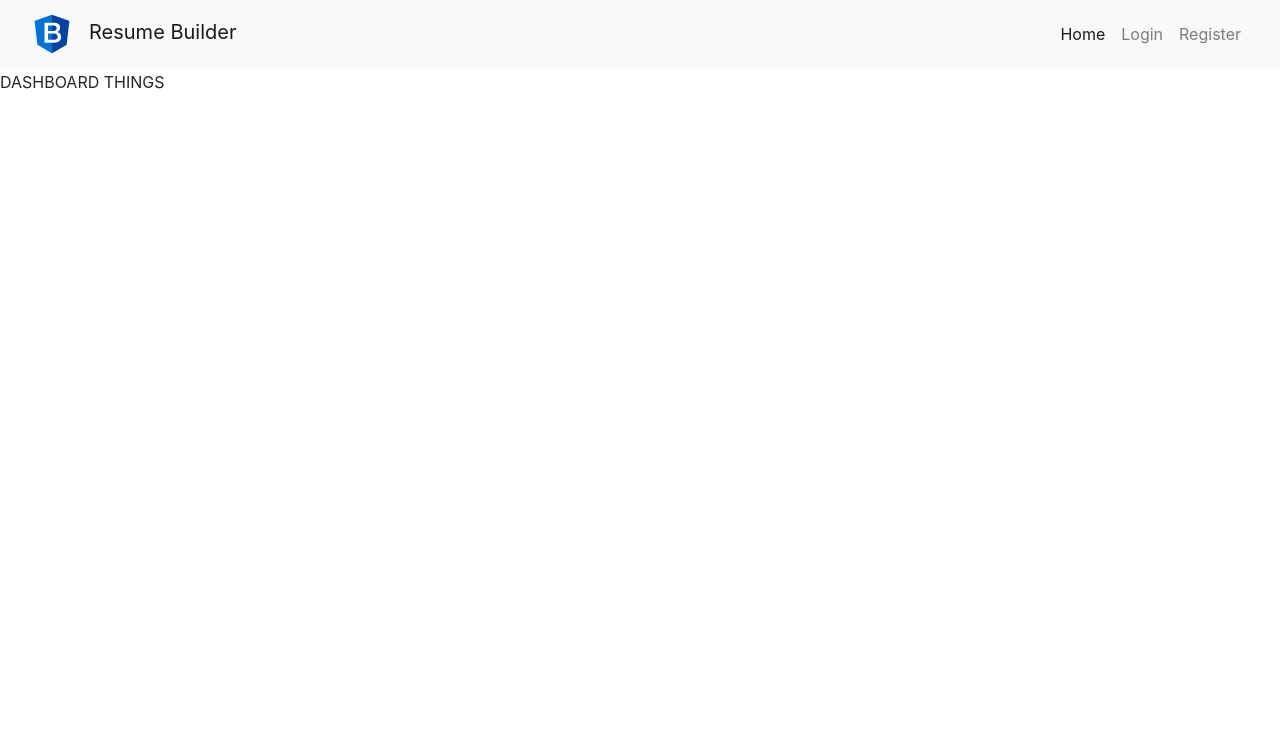
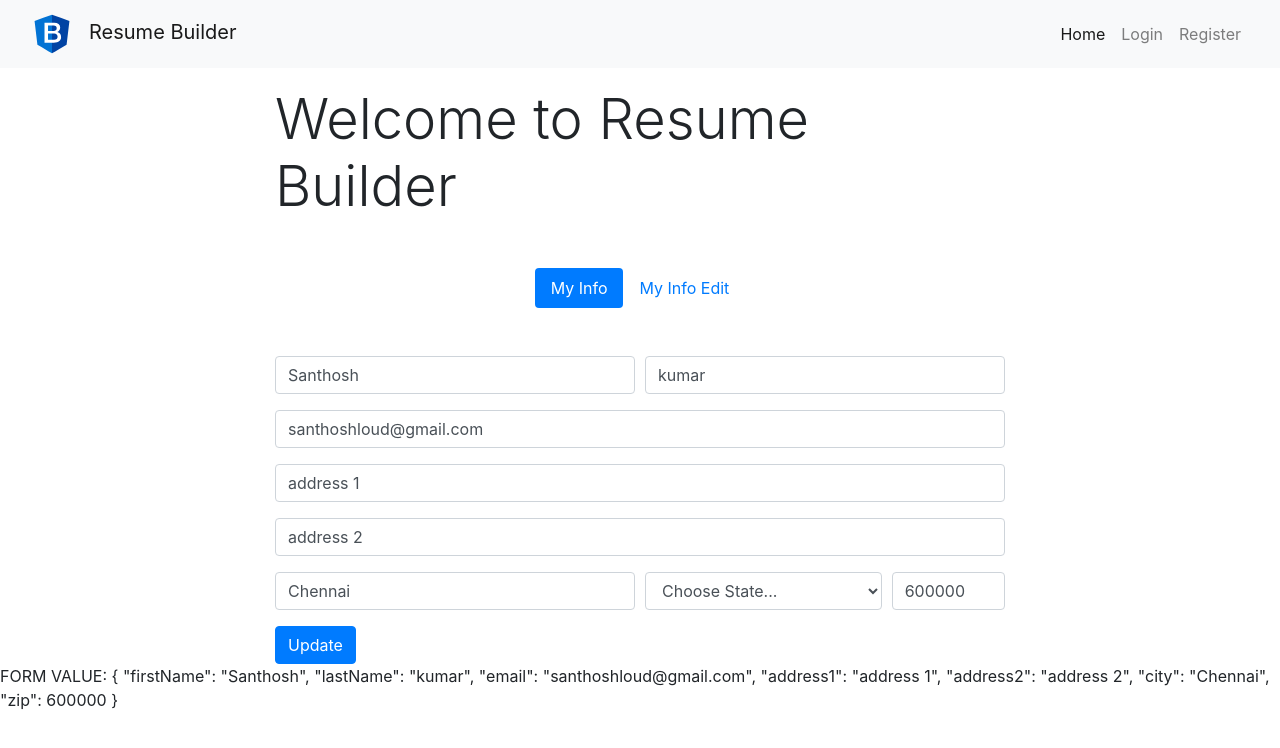
Before and after one commit to santhosh17s/resumebuilder, an Angular app: page /pages/dashboard in a window 1280 px wide. Shown: the top 748 px of the page. Built offline with nearby package versions, Linux system fonts and the light colour scheme.

Commit message:
form update

```diff
--- a/src/app/pages/auth/login/login.component.html
+++ b/src/app/pages/auth/login/login.component.html
@@ -1,3 +1,25 @@
-<p>
-  login works!
-</p>
+
+<div class="container">
+  <div class="row justify-content-md-center">
+    <div class="col-sm-8 col-md-4">
+        <form>
+          <div class="form-group">
+            <label for="exampleInputEmail1">User Name</label>
+            <input type="email" class="form-control" id="exampleInputEmail1" aria-describedby="emailHelp" placeholder="Enter email">
+            <small id="emailHelp" class="form-text text-muted">We'll never share your email with anyone else.</small>
+          </div>
+          <div class="form-group">
+            <label for="exampleInputPassword1">Password</label>
+            <input type="password" class="form-control" id="exampleInputPassword1" placeholder="Password">
+          </div>
+          <div class="form-check">
+            <label class="form-check-label">
+              <input type="checkbox" class="form-check-input">
+              Remember me
+            </label>
+          </div>
+          <button type="submit" class="btn btn-primary">Log In</button>
+        </form>
+      </div>
+  </div>
+</div>
--- a/src/app/pages/auth/register/register.component.html
+++ b/src/app/pages/auth/register/register.component.html
@@ -1,3 +1,52 @@
-<p>
-  register works!
-</p>
+
+<div class="container">
+  <div class="row justify-content-md-center">
+    <div class="col-sm-8 col-md-4">
+        <form>
+            <div class="form-row">
+              <div class="form-group col-md-6">
+                <label for="inputEmail4">Email</label>
+                <input type="email" class="form-control" id="inputEmail4" placeholder="Email">
+              </div>
+              <div class="form-group col-md-6">
+                <label for="inputPassword4">Password</label>
+                <input type="password" class="form-control" id="inputPassword4" placeholder="Password">
+              </div>
+            </div>
+            <div class="form-group">
+              <label for="inputAddress">Address</label>
+              <input type="text" class="form-control" id="inputAddress" placeholder="1234 Main St">
+            </div>
+            <div class="form-group">
+              <label for="inputAddress2">Address 2</label>
+              <input type="text" class="form-control" id="inputAddress2" placeholder="Apartment, studio, or floor">
+            </div>
+            <div class="form-row">
+              <div class="form-group col-md-6">
+                <label for="inputCity">City</label>
+                <input type="text" class="form-control" id="inputCity">
+              </div>
+              <div class="form-group col-md-4">
+                <label for="inputState">State</label>
+                <select id="inputState" class="form-control">
+                  <option selected>Choose...</option>
+                  <option>...</option>
+                </select>
+              </div>
+              <div class="form-group col-md-2">
+                <label for="inputZip">Zip</label>
+                <input type="text" class="form-control" id="inputZip">
+              </div>
+            </div>
+            <div class="form-group">
+              <div class="form-check">
+                <label class="form-check-label">
+                  <input class="form-check-input" type="checkbox"> Check me out
+                </label>
+              </div>
+            </div>
+            <button type="submit" class="btn btn-primary">Register</button>
+          </form>
+    </div>
+  </div>
+</div>
--- a/src/app/pages/dashboard/dashboard.component.html
+++ b/src/app/pages/dashboard/dashboard.component.html
@@ -1,3 +1,65 @@
+
+<div class="container">
+        <div class="row justify-content-md-center">
+          <div class="col-sm-8 col-md-8">
+
+                <h1 class="display-4 my-3">Welcome to Resume Builder</h1>
+
+                <ul class="nav nav-pills justify-content-center my-5">
+                    <li class="nav-item"><a href="" class="nav-link active">My Info</a></li>
+                    <li class="nav-item"><a href="" class="nav-link">My Info Edit</a></li>
+                </ul>
 
 
-<p>DASHBOARD THINGS</p>
+                <form #userForm="ngForm" (ngSubmit)="userSubmit()">
+                        <div class="form-row">
+                                <div class="col">
+                                  <div class="form-group"><input  type="text" class="form-control" placeholder="First name" #firstName="ngModel" [(ngModel)]="user.firstName" name="firstName" required>
+                                    <p *ngIf="firstName.invalid" class="warning">Name is required</p>
+                                  </div>
+                                </div>
+                                <div class="col">
+                                  <div class="form-group"><input  type="text" class="form-control" placeholder="Last name" #lastName="ngModel" [(ngModel)]="user.lastName" name="lastName" required>
+                                    <p *ngIf="lastName.invalid"  class="warning">Name is required</p></div>
+                                </div>
+                              </div>
+
+                          <div class="form-group">
+                            <!-- <label for="inputEmail4">Email</label> -->
+                            <input [(ngModel)]="user.email" name="email" type="email" class="form-control" id="inputEmail4" placeholder="Email">
+                          </div>
+
+                        <div class="form-group">
+                          <!-- <label for="inputAddress">Address</label> -->
+                          <input [(ngModel)]="user.address1" name="address1" type="text" class="form-control" id="inputAddress" placeholder="Address 1">
+                        </div>
+                        <div class="form-group">
+                              <input [(ngModel)]="user.address2" name="address2" type="text" class="form-control" id="inputAddress2" placeholder="Address 2">
+                        </div>
+                        <div class="form-row">
+                          <div class="form-group col-md-6">
+                            <!-- <label for="inputCity">City</label> -->
+                            <input [(ngModel)]="user.city" name="city" type="text" class="form-control" id="inputCity" placeholder="City">
+                          </div>
+                          <div class="form-group col-md-4">
+                            <!-- <label for="inputState">State</label> -->
+                            <select id="inputState" class="form-control">
+                              <option selected>Choose State...</option>
+                              <option>...</option>
+                            </select>
+                          </div>
+                          <div class="form-group col-md-2">
+                            <!-- <label for="inputZip">Zip</label> -->
+                            <input [(ngModel)]="user.zip" name="zip" type="text" class="form-control" id="inputZip"  placeholder="Zip">
+                          </div>
+                        </div>
+
+                         <button type="submit" class="btn btn-primary">Update</button>
+                      </form>
+
+
+
+             </div>
+    </div>
+    </div>
+    <p> FORM VALUE: {{ userForm.value | json }}</p>
--- a/src/app/pages/dashboard/dashboard.component.ts
+++ b/src/app/pages/dashboard/dashboard.component.ts
@@ -1,4 +1,5 @@
 import { Component, OnInit } from '@angular/core';
+import { User } from '../../model/user.model';
 
 @Component({
   selector: 'app-dashboard',
@@ -7,9 +8,30 @@ import { Component, OnInit } from '@angular/core';
 })
 export class DashboardComponent implements OnInit {
 
-  constructor() { }
+  user: User;
+
+  constructor() {
+    this.user = {
+      firstName : 'Santhosh',
+      lastName : 'kumar',
+      email : 'santhoshloud@gmail.com',
+      address1 : 'address 1',
+      address2 : 'address 2',
+      city : 'Chennai',
+      state : 'TN',
+      zip : 600000
+    };
+  }
 
   ngOnInit() {
+
+
   }
 
+  userSubmit() {
+
+  }
+
+
+
 }
--- a/src/app/pages/dashboard/dashboard.module.ts
+++ b/src/app/pages/dashboard/dashboard.module.ts
@@ -4,11 +4,15 @@ import { RouterModule } from "@angular/router";
 
 import { DashboardComponent } from './dashboard.component';
 import { NgbModule } from '@ng-bootstrap/ng-bootstrap';
+import { FormsModule } from '@angular/forms';
+import { CommonModule } from '@angular/common';
 
 @NgModule({
     imports: [
+      CommonModule,
       NgbModule,
-      RouterModule
+      RouterModule,
+      FormsModule
     ],
     declarations: [DashboardComponent],
   })
```
Also changed, not shown: src/app/model/user.model.ts (added, +11 -0 lines).
